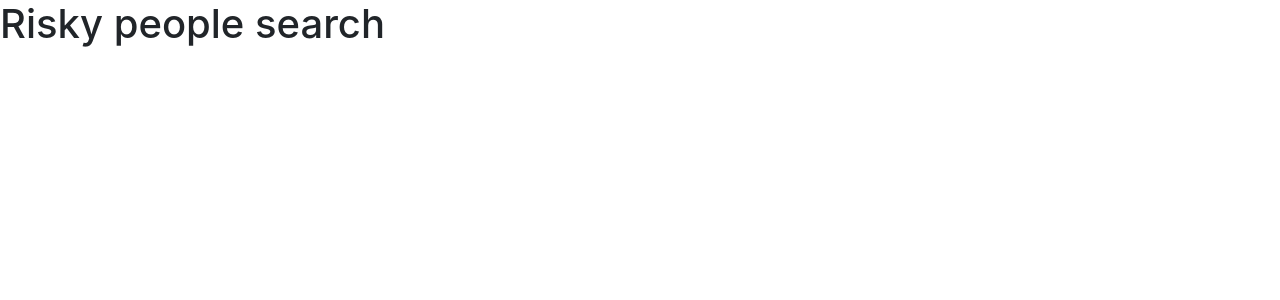
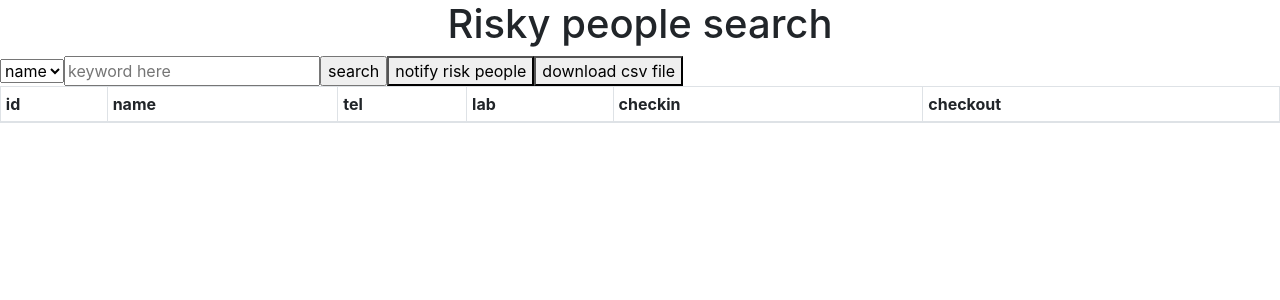
Before and after one commit to kmutnb-covid19/lab_track, a Django app: page /admin/history/search/riskpeople/ in a window 1280 px wide. Shown: the top 300 px of the page. Run offline with Django 3.2, Linux system fonts and the light colour scheme; lists and menus that the app fills with data are empty; some libraries are stand-ins or nearby versions.

Commit message:
risk people search

```diff
--- a/kmutnbtrack/urls.py
+++ b/kmutnbtrack/urls.py
@@ -26,10 +26,11 @@ urlpatterns = [
     path('admin/history/search/', TemplateView.as_view(template_name="admin/history_search_main.html"), name='admin_search'),
     path('admin/history/search/riskpeople/', views.close_people_search, name='risk_people_search'),
     path('admin/history/search/riskpeople/<int:page>', views.close_people_search),
+    path('admin/history/search/riskpeople/notify/', views.notify_user, name='notify'),
+    path('admin/history/search/riskpeople/download_risk_csv/', views.export_risk_csv, name='download_risk_csv'),
     path('admin/history/search/history/', views.history_search, name='history_search'),
     path('admin/history/search/history/<int:page>', views.history_search),
-    path('admin/history/search/history/notify/', views.notify_user, name='notify'),
-    path('admin/history/search/history/download_csv/', views.export_csv, name='download_csv'),
+    path('admin/history/search/history/download_normal_csv/', views.export_normal_csv, name='download_normal_csv'),
     path('admin/', admin.site.urls),
     path("logout/", LogoutView.as_view(next_page='/logout_success'), name="logout"),
     path("logout_success", TemplateView.as_view(template_name="Page/check_out_success.html"))
--- a/kmutnbtrackapp/templates/admin/risk_people_search.html
+++ b/kmutnbtrackapp/templates/admin/risk_people_search.html
@@ -10,8 +10,65 @@
     <title>Risky people search</title>
 </head>
 <body>
-    <h1>Risky people search</h1>
+    <h1 align="center">Risky people search</h1>
+    <div>
+        <form class="form-inline" action="{% url 'risk_people_search' %}" method="GET" enctype="multipart/form-data">
+            <select name="mode" id="mode">
+                <option value="id">id</option>
+                <option value="name" selected="selected">name</option>
+            </select>
 
+            <input name="keyword" placeholder="keyword here">
+            <input type="submit" value="search">
+            <button type="submit" formaction="{% url 'notify' %}">notify risk people</button>
+            <button type="submit" formaction="{% url 'download_risk_csv' %}">download csv file</button>
+        </form>
+    </div>
+    <table id="dtBasicExample" class="table table-striped table-bordered table-sm" cellspacing="0" width="100%">
+        <thead>
+            <tr>
+                <th class="th-sm">
+                    id
+                </th>
+                <th class="th-sm">
+                    name
+                </th>
+                <th class="th-sm">
+                    tel
+                </th>
+                <th class="th-sm">
+                    lab
+                </th>
+                <th class="th-sm">
+                    checkin
+                </th>
+                <th class="th-sm">
+                    checkout
+                </th>
+            </tr>
+        </thead>
+        <tbody id="table_body">
+            {% if shown_history_size > 0%}
+                {% for h in shown_history %}
+                <tr>
+                    <td>{{ h.0 }}</td>
+                    <td>{{ h.1 }}</td>
+                    <td></td>
+                    <td>{{ h.2 }}</td>
+                    <td>{{ h.3 }}</td>
+                    <td>{{ h.4 }}</td>
+                </tr>
+                {% endfor %}
+            {% endif %}
+        </tbody>
+    </table>
+    <nav aria-label="Page navigation example" style="position: absolute;right: 1px;">
+        <ul class="pagination">
+        {% for i in page_range %}
+            <li class="page-item"><a class="page-link" href="#">{{ i }}</a></li>
+        {% endfor %}
+        </ul>
+    </nav>
     <script src="https://cdn.jsdelivr.net/npm/popper.js@1.16.0/dist/umd/popper.min.js" integrity="sha384-Q6E9RHvbIyZFJoft+2mJbHaEWldlvI9IOYy5n3zV9zzTtmI3UksdQRVvoxMfooAo" crossorigin="anonymous"></script>
     <script src="https://stackpath.bootstrapcdn.com/bootstrap/4.4.1/js/bootstrap.min.js" integrity="sha384-wfSDF2E50Y2D1uUdj0O3uMBJnjuUD4Ih7YwaYd1iqfktj0Uod8GCExl3Og8ifwB6" crossorigin="anonymous"></script>
 
--- a/kmutnbtrackapp/views.py
+++ b/kmutnbtrackapp/views.py
@@ -114,21 +114,19 @@ def check_out(request, lab_name):  # api
 
 def querry_search(mode, keyword, start, stop):
     histories = History.objects.all()
-    try:
-        start = datetime.datetime.strptime(start,
-                                           "%Y-%m-%dT%H:%M")  # convert from "2020-06-05T03:29" to Datetime object
-    except:
-        start = datetime.datetime.fromtimestamp(0)
+    if type(start) != type(datetime.datetime.now()):
+        try:
+            start = datetime.datetime.strptime(start,
+                                               "%Y-%m-%dT%H:%M")  # convert from "2020-06-05T03:29" to Datetime object
+        except:
+            start = datetime.datetime.fromtimestamp(0)
 
-    try:
-        stop = datetime.datetime.strptime(stop, "%Y-%m-%dT%H:%M")  # convert from "2020-06-05T03:29" to Datetime object
-    except:
-        stop = datetime.datetime.now()
+    if type(stop) != type(datetime.datetime.now()):
+        try:
+            stop = datetime.datetime.strptime(stop, "%Y-%m-%dT%H:%M")  # convert from "2020-06-05T03:29" to Datetime object
+        except:
+            stop = datetime.datetime.now()
 
-    histories = histories.exclude(
-        Q(checkin__gt=stop) | Q(checkout__lt=start))  # exclude every history which not intersect on timeline
-
-    print(keyword)
     if keyword != "":  # if have specific keyword
         if mode == "id":
             histories = histories.filter(Q(person__student_id__startswith=keyword))
@@ -138,12 +136,14 @@ def querry_search(mode, keyword, start, stop):
             histories = histories.filter(Q(lab__name__contains=keyword))
         elif mode == "tel":
             histories = histories.filter(Q(person__tel__contains=keyword))
-    return histories
+        histories = histories.exclude(Q(checkin__gt=stop) | Q(checkout__lt=start))
+        return histories
+    else:
+        return 'EMPTY'
+
 
 def history_search(request,page=1):
     if request.user.is_superuser:
-        histories = History.objects.all()
-        print(request.GET)
         if request.GET: # if request has parameter
             mode = request.GET.get('mode','')
             keyword = request.GET.get('keyword','')
@@ -155,29 +155,19 @@ def history_search(request,page=1):
         #p = Paginator(histories, 24)
         #page_range = p.page_range
         #shown_history = p.page(page)
-        return render(request, 'admin/history_search.html',
-                {'shown_history': histories,
-                    #'page_number': page,
-                    #'page_range': page_range,
-                })
+            return render(request, 'admin/history_search.html',
+                    {'shown_history': histories,
+                        #'page_number': page,
+                        #'page_range': page_range,
+                    })
+        else:
+            return render(request, 'admin/history_search.html',
+                    {'shown_history': '',
+                        #'page_number': page,
+                        #'page_range': page_range,
+                    })
 
-
-def close_people_search(request):
-    return render(request, 'admin/risk_people_search.html')
-
-def notify_user(request):
-    mode = request.GET.get('mode', '')
-    keyword = request.GET.get('keyword', '')
-    start = request.GET.get('from', '')
-    stop = request.GET.get('to', '')
-
-    user_history = querry_search(mode, keyword, start, stop)  #query set from db เอาไปใช้ตามสบาย
-
-    return render(request,'admin/notify.html',
-                {'notify_status': True,
-                })
-
-def export_csv(request):
+def export_normal_csv(request):
     mode = request.GET.get('mode', '')
     keyword = request.GET.get('keyword', '')
     start = request.GET.get('from', '')
@@ -192,3 +182,61 @@ def export_csv(request):
 
     response['Content-Disposition'] = 'attachment; filename="user_data.csv"'
     return response
+
+def filter_risk_user(mode, keyword):
+    start = 0
+    stop = 0
+    risk_people_data = []
+    target_history = querry_search(mode, keyword, start, stop)
+
+    if target_history != 'EMPTY':
+        for user in target_history:
+            print(user.person, user.lab, user.checkin, user.checkout)
+            session_history = querry_search('lab', user.lab, user.checkin, user.checkout)
+            for session in session_history:
+                print('            ', session.person, session.lab, session.checkin, session.checkout)
+                risk_people_data.append([session.person.student_id,
+                                         session.person.first_name + ' ' + session.person.last_name,
+                                         session.lab,
+                                         session.checkin,
+                                         session.checkout])
+    return risk_people_data
+
+def close_people_search(request):
+    mode = request.GET.get('mode', '')
+    keyword = request.GET.get('keyword', '')
+
+    risk_people_data = filter_risk_user(mode, keyword)
+
+    return render(request, 'admin/risk_people_search.html',
+                  {'shown_history': risk_people_data,
+                   'shown_history_size': len(risk_people_data),
+                   # 'page_number': page,
+                   # 'page_range': page_range,
+                   })
+
+def notify_user(request):
+    mode = request.GET.get('mode', '')
+    keyword = request.GET.get('keyword', '')
+
+    risk_people_data = filter_risk_user(mode, keyword)    #เป็น list in list นะท๊อป โครงสร้างอยู่ใน filter_risk_user
+
+
+    return render(request,'admin/notify.html',
+                {'notify_status': True,
+                })
+
+def export_risk_csv(request):
+    mode = request.GET.get('mode', '')
+    keyword = request.GET.get('keyword', '')
+    risk_people_data = filter_risk_user(mode, keyword)
+
+    response = HttpResponse(content_type='text/csv')
+    writer = csv.writer(response)
+    writer.writerow(['Student ID', 'Person Name', 'Lab Name', 'Check in time', 'Check out time'])
+
+    for user in risk_people_data:
+        writer.writerow(user)
+
+    response['Content-Disposition'] = 'attachment; filename="risk_user_data.csv"'
+    return response
```
Also changed, not shown: kmutnbtrackapp/templates/admin/history_search.html (+2 -13 lines).
